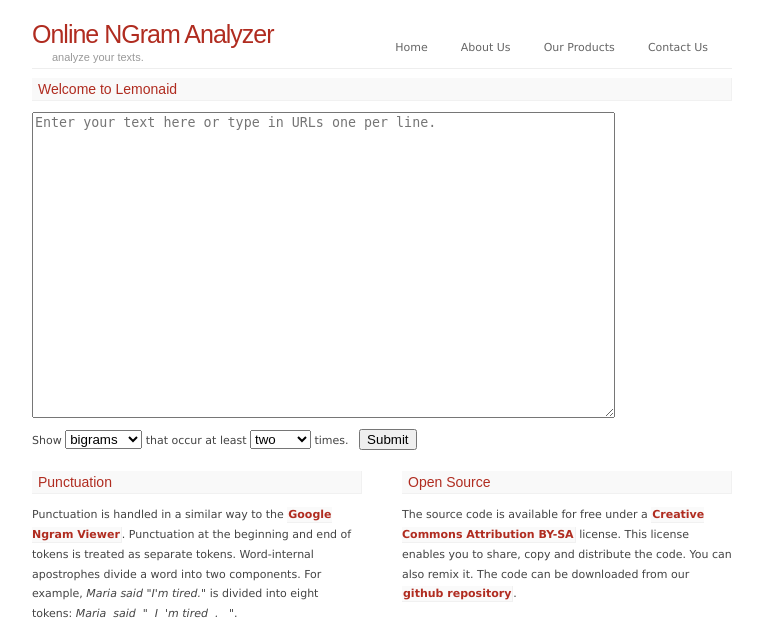
After one commit to zacharski/ngramAnalyzer, a PHP site: page / in a window 1280 px wide. The commit adds this page. Shown: the top 634 px of the page, without its empty margins (258-1021 px from the left). Run offline with PHP 8.4, Linux system fonts and the light colour scheme; grey boxes are pictures that could not be loaded.

Commit message:
added index.php

```diff
--- /dev/null
+++ b/bottom.html
@@ -0,0 +1,14 @@
+<div id="sidebar">
+	<h1>Open Source</h1>
+	<p>The source code is available for free under a <a href="http://creativecommons.org/licenses/by-sa/3.0/">Creative Commons Attribution BY-SA</a> license. This license enables you to share, copy and distribute the code. You can also remix it.
+	The code can be downloaded from our <a href="https://github.com/zacharski/ngramAnalyzer">github repository</a>.
+</div>
+<div id="extra">
+	<h1>Punctuation</h1>
+	<p> Punctuation is handled in a similar way to the <a href="http://ngrams.googlelabs.com/info">Google Ngram Viewer</a>. Punctuation at the beginning and end of tokens is treated as separate tokens. Word-internal apostrophes divide a word into two components. For example,  <i>Maria said "I'm tired."</i> is divided into eight tokens: <i>Maria&nbsp; said&nbsp;  "&nbsp; I&nbsp; 'm tired&nbsp; . &nbsp; "</i>. </p>
+</div>
+<div id="footer">
+
+	<span id="design-by">Design by <a href="http://smallpark.org">Smallpark Studios<!-- Thank you for keeping this on --></a></span>
+	  <a rel="license" href="http://creativecommons.org/licenses/by-sa/3.0/"><img alt="Creative Commons License" style="border-width:0" src="http://i.creativecommons.org/l/by-sa/3.0/80x15.png" /></a><br />This work is licensed under a <a rel="license" href="http://creativecommons.org/licenses/by-sa/3.0/">Creative Commons Attribution-ShareAlike 3.0 Unported License</a>..
+</div>
--- /dev/null
+++ b/index.php
@@ -0,0 +1,77 @@
+<!DOCTYPE html PUBLIC "-//W3C//DTD XHTML 1.0 Transitional//EN" "http://www.w3.org/TR/xhtml1/DTD/xhtml1-transitional.dtd">
+<html xmlns="http://www.w3.org/1999/xhtml">
+<head>
+<title>Ngram Analyzer</title>
+<meta http-equiv="content-type" content="text/html; charset=iso-8859-1"/>
+<link href="style.css" rel="stylesheet" type="text/css"/>
+
+<!-- Begin IE Fixes (Don't touch unless you know what you're doing!)-->
+	<!--[if IE]>
+	<link type="text/css" href="ie.css" rel="stylesheet" />
+	<![endif]-->
+<!-- End of IE fixes -->
+
+</head>
+<body>
+<div id="container">
+	<div id="navigation">
+		<ul>
+		<li><a href="#">Home</a></li>
+		<li><a href="#">About Us</a></li>
+		<li><a href="#">Our Products</a></li>
+		<li><a href="#">Contact Us</a></li>
+		</ul>
+	</div>
+		<div id="header">
+		  <h1>Online NGram Analyzer</h1>
+		  <h2>analyze your texts.</h2>
+		</div>
+				<div id="wrapper">
+				<div id="content">
+					<h1>Welcome to Lemonaid</h1>
+
+
+					<form method="post" action="analyze.php">
+
+				<p>
+    <textarea id="mytext" name="mytext" cols="70" rows="20" placeholder="Enter your text here or type in URLs one per line."></textarea><br /></p>
+    <p>Show
+
+    <select name="gram" id="gram">
+    <option value="1">unigrams</option>
+    <option value="2" selected="selected">bigrams</option>
+    <option value="3" >trigrams</option>
+    <option value="4">4grams</option>
+    <option value="5">5grams</option>
+    </select>
+
+    that occur at least
+
+     <select name="cutoff" id="cutoff">
+    <option value="1">one</option>
+    <option value="2" selected="selected">two</option>
+    <option value="3" >three</option>
+    <option value="4">four</option>
+    <option value="5">five</option>
+    <option value="10">ten</option>
+    <option value="20">twenty</option>
+    <option value="50">fifty</option>
+    </select>
+
+     times. &nbsp;
+
+
+    <input type="submit" value="Submit" /> </p>
+				</form>
+
+					</div>
+				</div>
+<?php
+include('bottom.html');
+?>
+
+</div>
+</body>
+</html>
+<!-- Content by Ron Zacharski. Released under Creative Commons Attribution ShareAlike 3.0 Unported License -->
+<!-- Design by Smallpark.org. Released as open source. -->
```
Also changed, not shown: analyze.php (+5 -20 lines).
